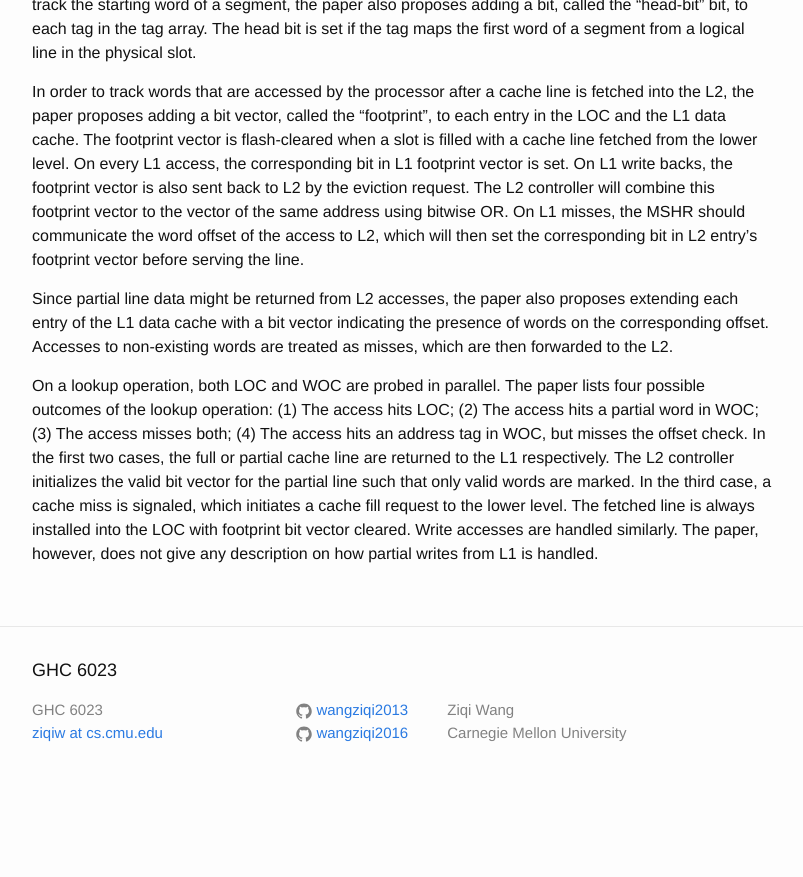
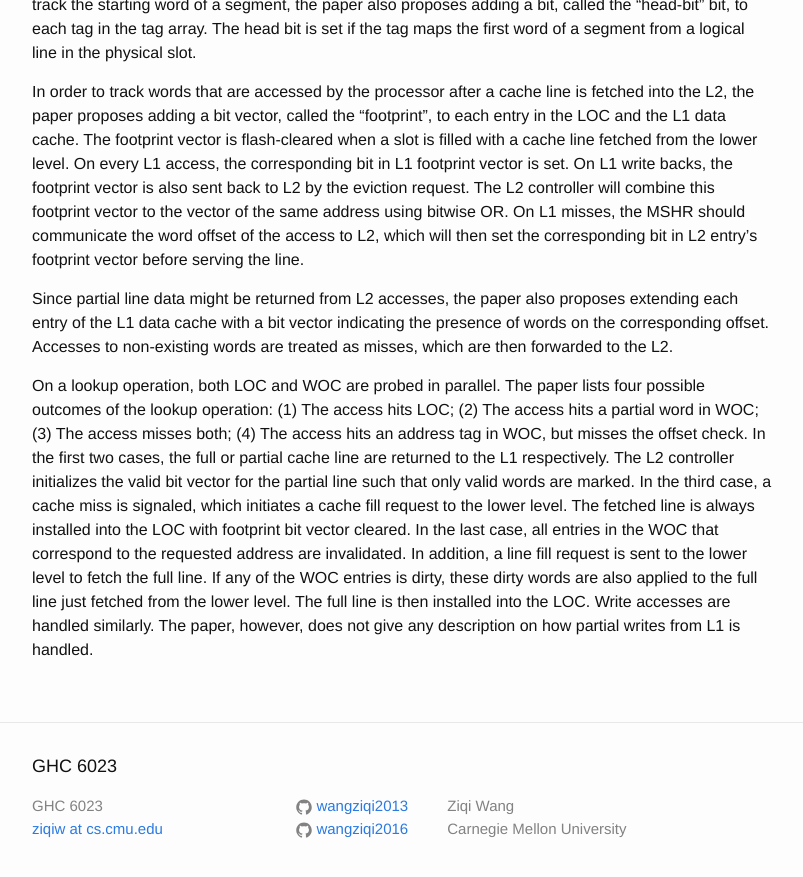
Before and after one commit to wangziqi2013/wangziqi2013.github.io, a Jekyll site: the page built from _posts/2020-07-02-ldis.markdown, in a window 1280 px wide and 900 px high, scrolled down 2296 px. Shown: the top 877 px of the window, without its empty margins (238-1041 px from the left). Built offline with Jekyll 4.4.1, drawn with Linux system fonts in a browser that asks for light colours; before the commit the page ends 3100 px from its top, so only the background shows below that.

Commit message:
Adding hole miss

```diff
--- a/_posts/2020-07-02-ldis.markdown
+++ b/_posts/2020-07-02-ldis.markdown
@@ -108,5 +108,8 @@ In the first two cases, the full or partial cache line are returned to the L1 re
 the valid bit vector for the partial line such that only valid words are marked. In the third case, a cache miss is signaled,
 which initiates a cache fill request to the lower level. The fetched line is always installed into the LOC with
 footprint bit vector cleared.
+In the last case, all entries in the WOC that correspond to the requested address are invalidated. In addition, a line
+fill request is sent to the lower level to fetch the full line. If any of the WOC entries is dirty, these dirty words
+are also applied to the full line just fetched from the lower level. The full line is then installed into the LOC.
 Write accesses are handled similarly. The paper, however, does not give any description on how partial writes from L1
 is handled.
```
